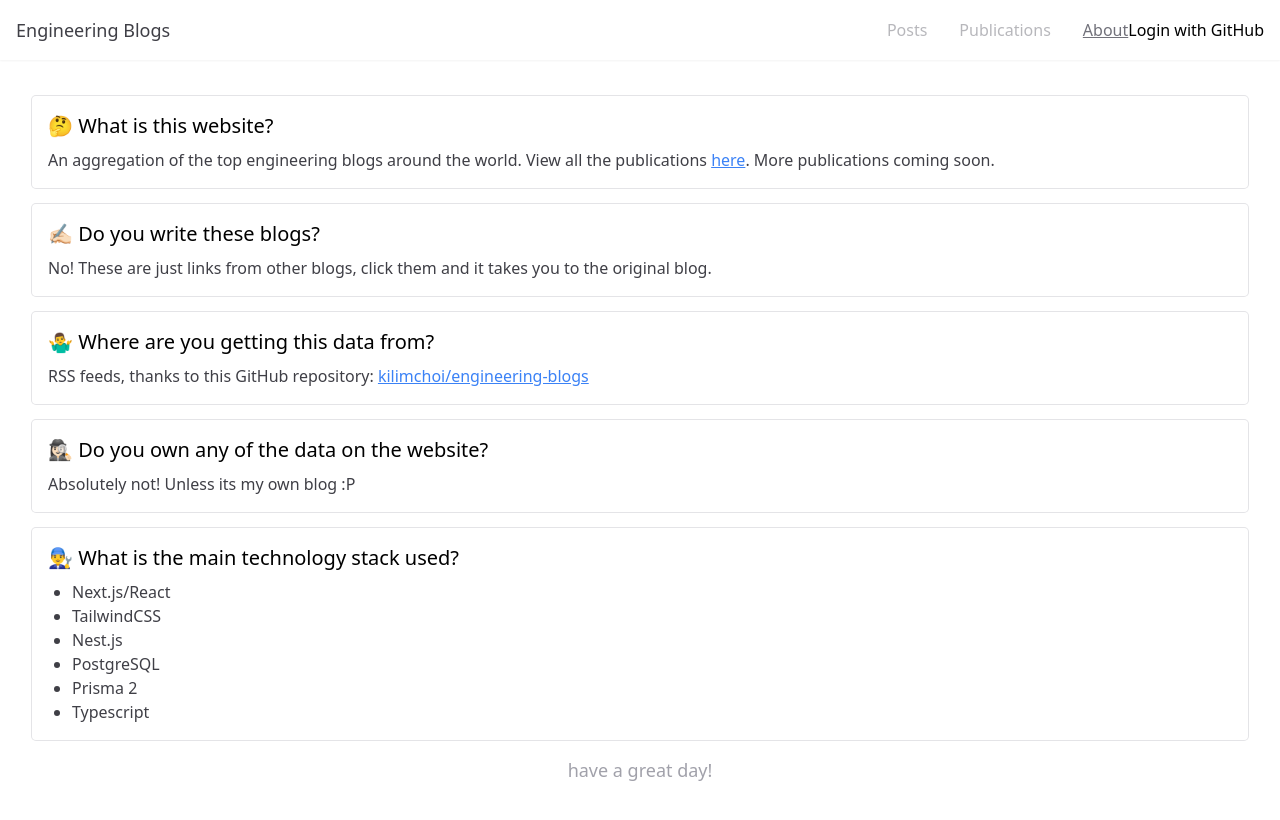
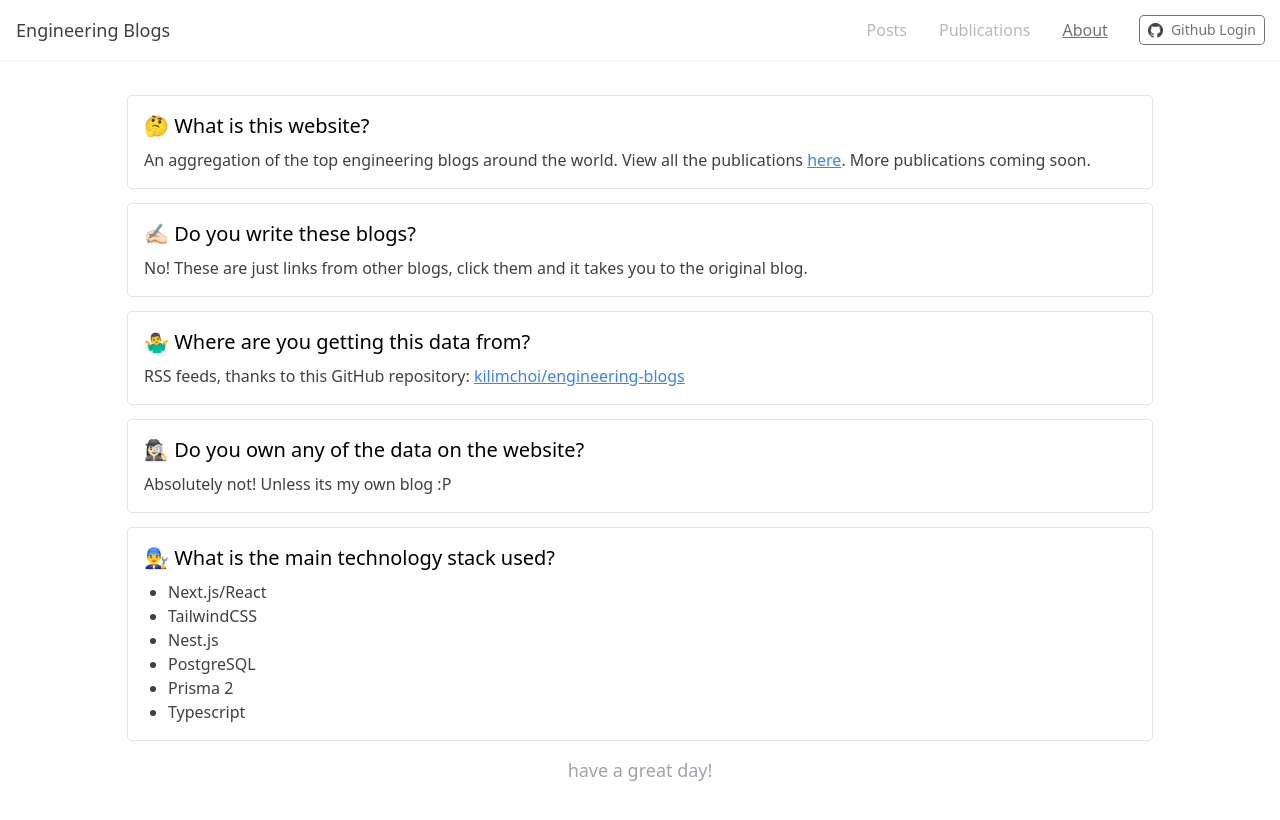
Before and after one commit to gurleensethi/engineering-blogs, a Next.js app in the folder frontend/: page /about in a window 1280 px wide. Shown: the top 820 px of the page. Built offline with nearby package versions, Linux system fonts and the light colour scheme; no server answers.

Commit message:
feat: user logout.

```diff
--- a/frontend/src/components/Loading.tsx
+++ b/frontend/src/components/Loading.tsx
@@ -1,35 +1,9 @@
-import React, { useEffect, useRef, useState } from "react";
+import { FC } from "react";
 
-type Props = { isLoading: boolean };
-
-const Loading: React.FC<Props> = ({ isLoading }) => {
-  const [width, setWidth] = useState(100);
-  const loadingInterval = useRef<NodeJS.Timeout | null>(null);
-
-  useEffect(() => {
-    const loadProgress = () => {
-      setWidth((w) => {
-        return Math.min(w + 0.75, 90);
-      });
-    };
-
-    if (isLoading) {
-      loadingInterval.current = setInterval(loadProgress, 0);
-    } else {
-      setWidth(100);
-      clearInterval(loadingInterval.current);
-      setTimeout(() => setWidth(0), 300);
-    }
-  }, [isLoading]);
-
+const Loading: FC = () => {
   return (
-    <div className="fixed w-full">
-      <div
-        className={`bg-blue-500 rounded-r-xl opacity-0 transition ${
-          isLoading ? "opacity-100" : ""
-        }`}
-        style={{ height: "2px", width: `${width}%` }}
-      />
+    <div className="animate-spin w-4 h-4 bg-gray-500 flex justify-center items-center">
+      <div className="w-3 h-3 bg-white" />
     </div>
   );
 };
--- a/frontend/src/components/TopBar.tsx
+++ b/frontend/src/components/TopBar.tsx
@@ -4,6 +4,7 @@
 import { UserContext } from "../context/UserProvider";
 import useBreakpoint from "../hooks/useBreakpoint";
 import TopBarLink from "./TopBarLink";
+import Image from "next/image";
 
 export default function TopBar() {
   const router = useRouter();
@@ -20,7 +21,7 @@
     <div className="bg-white p-4 w-screen shadow-sm flex items-center">
       <div className="flex-1">
         <Link href="/">
-          <a className="text-lg text-gray-700 ">Engineering Blogs</a>
+          <a className="text-lg text-gray-700">Engineering Blogs</a>
         </Link>
       </div>
       <div>
@@ -43,7 +44,7 @@
           </svg>
         </div>
         {(isDropDownOpen || isSmall) && (
-          <div className="absolute bg-white left-0 right-0 top-full m-2 rounded-md p-2 shadow-lg sm:flex sm:relative sm:left-auto sm:top-auto sm:right-auto sm:shadow-none sm:m-0 sm:p-0">
+          <div className="absolute bg-white left-0 right-0 top-full m-2 rounded-md p-2 shadow-lg sm:flex sm:items-center sm:relative sm:left-auto sm:top-auto sm:right-auto sm:shadow-none sm:m-0 sm:p-0">
             <TopBarLink
               href="/"
               isActive={router.pathname === "/"}
@@ -62,16 +63,34 @@
               href="/about"
               isActive={router.pathname === "/about"}
               title="About"
-              className="m-2 block sm:m-0"
+              className="m-2 mb-4 block sm:m-0 sm:mr-8"
               onClick={() => setDropDownOpen(false)}
             />
             {userContext.isLoading ? (
-              "Loading..."
+              <div className="animate-spin w-4 h-4 bg-gray-500 flex justify-center items-center">
+                <div className="w-3 h-3 bg-white" />
+              </div>
+            ) : userContext.data ? (
+              <TopBarLink
+                href="/profile"
+                isActive={router.pathname === "/profile"}
+                title="Profile"
+                className="m-2 block sm:m-0"
+                onClick={() => setDropDownOpen(false)}
+              />
             ) : (
               <a
                 href={`https://github.com/login/oauth/authorize?client_id=${process.env.NEXT_PUBLIC_GITHUB_CLIENT_ID}&scope=user,read:user&allow_signup=true&redirect_uri=http://localhost:3000/login/github`}
+                className="outline-none transition flex justify-center items-center ring-1 ring-gray-500 rounded px-2 py-1 m-4 cursor-pointer sm:m-0 hover:bg-gray-100"
               >
-                Login with GitHub
+                <Image
+                  src="/images/github-logo.png"
+                  alt="github logo"
+                  height={15}
+                  width={15}
+                  className="opacity-80"
+                />
+                <div className="ml-2 text-sm text-gray-500">Github Login</div>
               </a>
             )}
           </div>
--- /dev/null
+++ b/frontend/src/components/TopBarLoading.tsx
@@ -0,0 +1,37 @@
+import React, { useEffect, useRef, useState } from "react";
+
+type Props = { isLoading: boolean };
+
+const TopBarLoading: React.FC<Props> = ({ isLoading }) => {
+  const [width, setWidth] = useState(100);
+  const loadingInterval = useRef<NodeJS.Timeout | null>(null);
+
+  useEffect(() => {
+    const loadProgress = () => {
+      setWidth((w) => {
+        return Math.min(w + 0.75, 90);
+      });
+    };
+
+    if (isLoading) {
+      loadingInterval.current = setInterval(loadProgress, 0);
+    } else {
+      setWidth(100);
+      clearInterval(loadingInterval.current);
+      setTimeout(() => setWidth(0), 300);
+    }
+  }, [isLoading]);
+
+  return (
+    <div className="fixed w-full">
+      <div
+        className={`bg-blue-500 rounded-r-xl opacity-0 transition ${
+          isLoading ? "opacity-100" : ""
+        }`}
+        style={{ height: "2px", width: `${width}%` }}
+      />
+    </div>
+  );
+};
+
+export default TopBarLoading;
--- a/frontend/src/pages/_app.tsx
+++ b/frontend/src/pages/_app.tsx
@@ -3,7 +3,7 @@
 import TopBar from "../components/TopBar";
 import React, { useEffect, useState } from "react";
 import Router from "next/router";
-import Loading from "../components/Loading";
+import TopBarLoading from "../components/TopBarLoading";
 import UserProvider from "../context/UserProvider";
 
 const App = ({ Component, pageProps }: AppProps) => {
@@ -38,8 +38,8 @@
           <div className="fixed">
             <TopBar />
           </div>
-          <Loading isLoading={isLoading} />
-          <div className="px-8 py-24">
+          <TopBarLoading isLoading={isLoading} />
+          <div className="px-8 py-24 fade-in">
             <Component {...pageProps} />
           </div>
         </div>
--- a/frontend/src/pages/about.tsx
+++ b/frontend/src/pages/about.tsx
@@ -4,7 +4,7 @@
 
 const About: FC = () => {
   return (
-    <div>
+    <div className="sm:max-w-screen-lg m-auto">
       <Head>
         <title>About | Engineering Blogs</title>
       </Head>
--- a/frontend/src/pages/api/[...index].ts
+++ b/frontend/src/pages/api/[...index].ts
@@ -11,7 +11,7 @@
     url: `${BACKEND_URL}/${url.substring(12)}`,
     headers: { ...headers, authorization: cookies["auth.access_token"] },
     data: body,
-  }).catch((error) => error.response);
+  }).catch((error) => error.response || { status: 500 });
 
   res.writeHead(status, responseHeaders);
   res.end(JSON.stringify(data));
--- a/frontend/src/pages/login/error.tsx
+++ b/frontend/src/pages/login/error.tsx
@@ -9,9 +9,7 @@
         Don't worry we are working on it!
       </p>
       <Link href="/">
-        <a className="mt-8 bg-gray-700 px-4 py-2 rounded-lg cursor-pointer text-white hover:shadow-md hover:bg-gray-900">
-          Go Home
-        </a>
+        <a className="btn">Go Home</a>
       </Link>
     </div>
   );
--- /dev/null
+++ b/frontend/src/pages/logout/index.tsx
@@ -0,0 +1,19 @@
+import { GetServerSideProps } from "next";
+import { FC } from "react";
+
+const Logout: FC = () => {
+  return null;
+};
+
+export default Logout;
+
+export const getServerSideProps: GetServerSideProps = async ({ res }) => {
+  res.setHeader(
+    "Set-Cookie",
+    `auth.access_token=""; Path=/; HttpOnly; SameSite=Lax; expires=Thu, 01 Jan 1970 00:00:00 GMT`
+  );
+
+  return {
+    redirect: { destination: "/", statusCode: 302 },
+  };
+};
--- /dev/null
+++ b/frontend/src/pages/profile/index.tsx
@@ -0,0 +1,49 @@
+import Link from "next/link";
+import { useRouter } from "next/router";
+import React, { FC, useContext } from "react";
+import Loading from "../../components/Loading";
+import { UserContext } from "../../context/UserProvider";
+
+const Profile: FC = () => {
+  const router = useRouter();
+  const user = useContext(UserContext);
+
+  if (user.isLoading) {
+    return (
+      <div className="flex justify-center items-center">
+        <Loading />
+        <div className="ml-4 text-gray-500">Loading, hang tight...</div>
+      </div>
+    );
+  }
+
+  if (!user.data) {
+    router.replace("/");
+    return null;
+  }
+
+  return (
+    <div className="fade-in">
+      <h1 className="tracking-wider text-gray-500">@{user.data.username}</h1>
+      <h2 className="text-3xl text-gray-700">
+        {user.data.firstName} {user.data.lastName}
+      </h2>
+      <p className="my-8 text-gray-700">
+        Nothing much here really, lets go back{" "}
+        <Link href="/">
+          <a className="transition cursor-pointer text-blue-500 underline hover:text-blue-700">
+            home
+          </a>
+        </Link>
+        .
+      </p>
+      {/* <Link href="/logout"> */}
+      <a className="btn" href="/logout">
+        Logout
+      </a>
+      {/* </Link> */}
+    </div>
+  );
+};
+
+export default Profile;
--- a/frontend/styles/globals.css
+++ b/frontend/styles/globals.css
@@ -1,3 +1,7 @@
+@tailwind base;
+@tailwind components;
+@tailwind utilities;
+
 * {
   box-sizing: border-box;
 }
@@ -7,6 +11,21 @@
   padding: 0px;
 }
 
-@tailwind base;
-@tailwind components;
-@tailwind utilities;
+.btn {
+  @apply transition mt-8 bg-gray-700 px-4 py-2 rounded-lg cursor-pointer text-white;
+  @apply hover:shadow-md hover:bg-gray-900;
+}
+
+.fade-in {
+  animation: fade-in 0.5s;
+}
+
+@keyframes fade-in {
+  from {
+    opacity: 0;
+  }
+
+  to {
+    opacity: 1;
+  }
+}
```
Also changed, not shown: frontend/public/images/github-logo.png (added).
